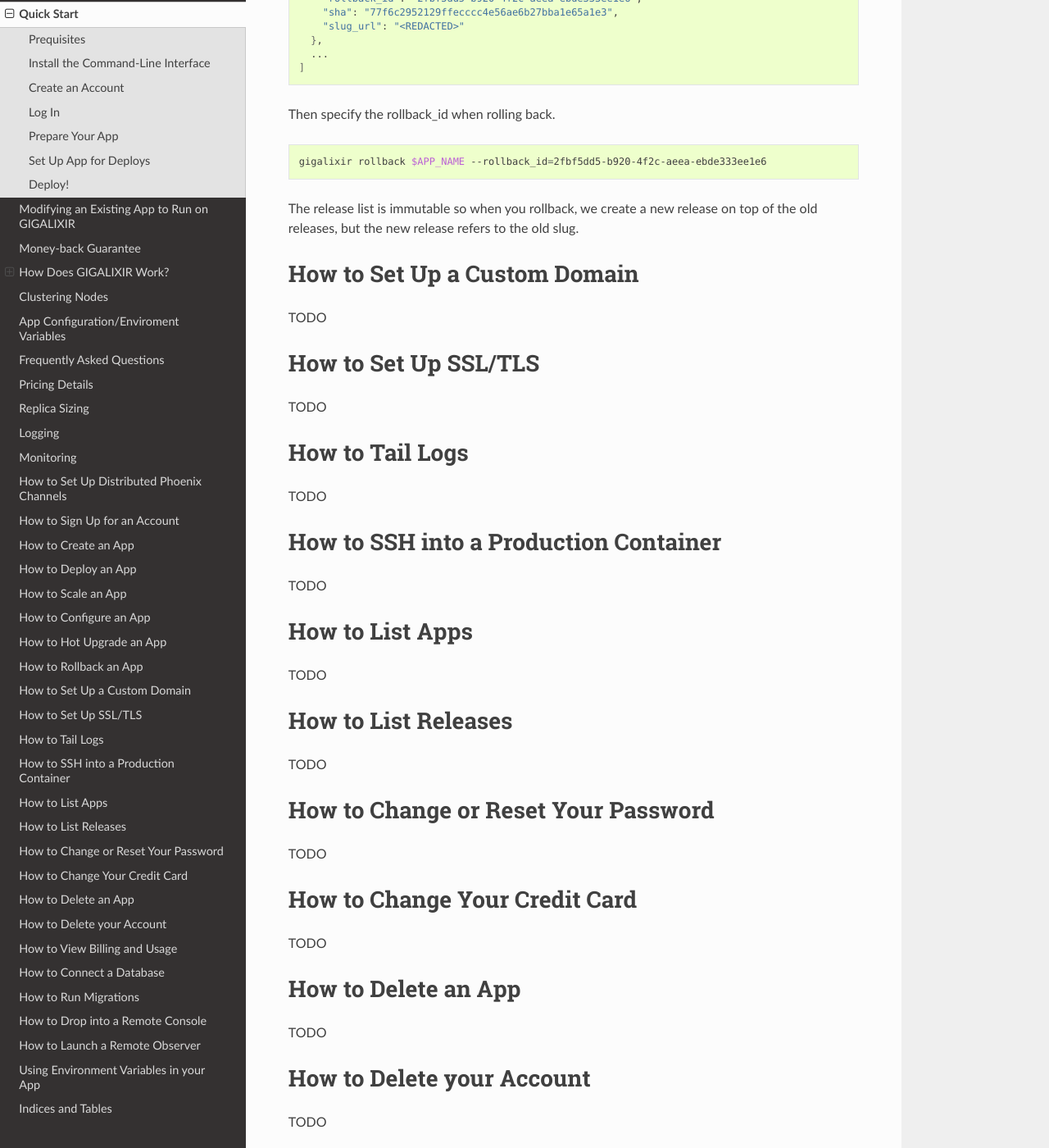
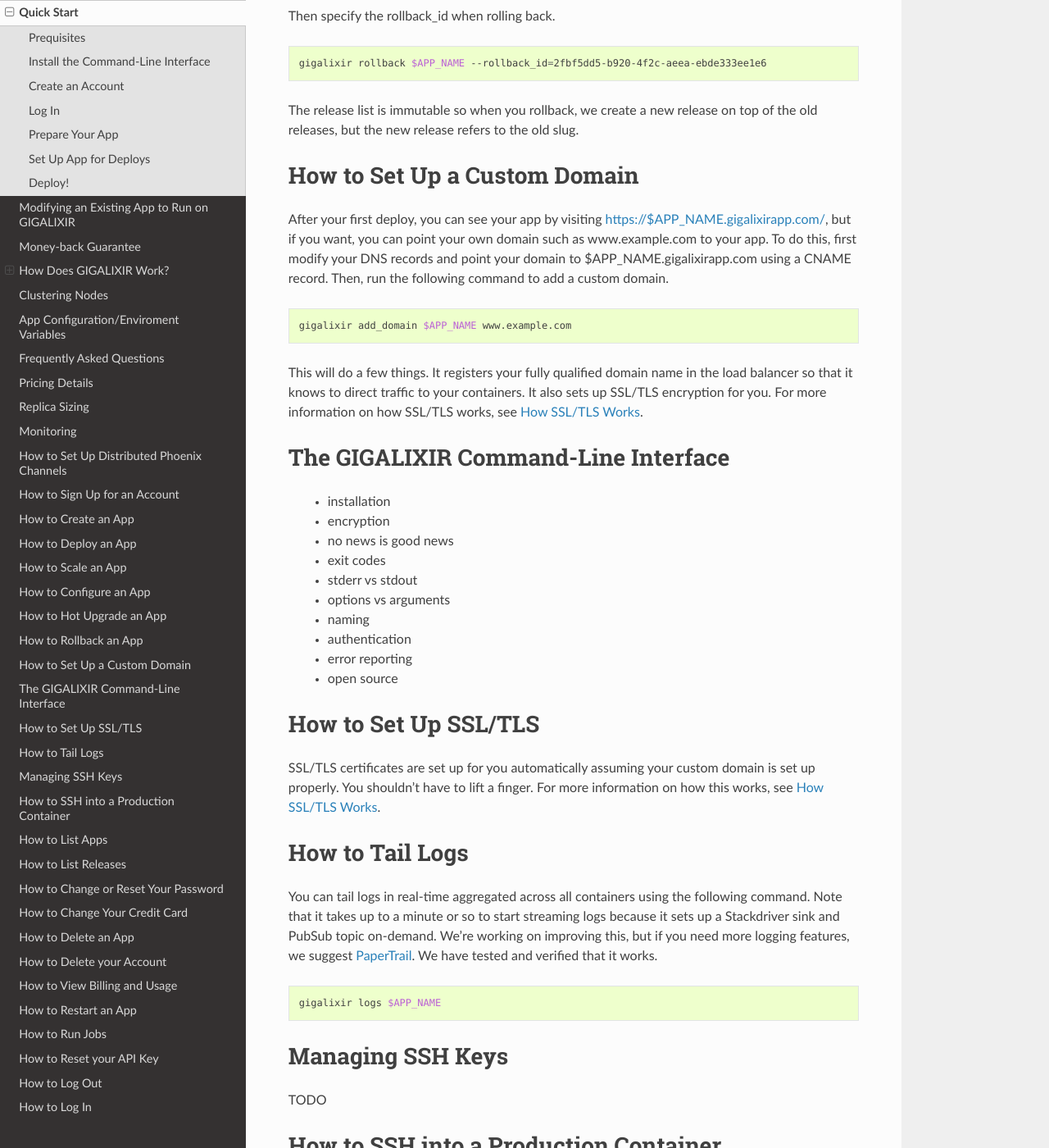
Before and after one commit to gigalixir/gigalixir-cli, a Sphinx documentation site: the page built from docs/source/main.rst, in a window 1280 px wide and 1400 px high, scrolled down 8661 px. Shown: the whole window at 82% size. Built offline with Sphinx 7.4.7 and the Read the Docs theme 2.0.0, drawn with Linux system fonts in a browser that asks for light colours; some of the changed text lies outside the part shown.

Commit message:
more docs.

```diff
--- a/docs/source/main.rst
+++ b/docs/source/main.rst
@@ -174,10 +174,16 @@ Then we create or update your Kubernetes configuration to deploy the app. We cre
 
 The `container that runs your app`_ is a derivative of `heroku/cedar:14`_. The entrypoint is a script that sets up necessary environment variables including those from your `app configuration`_. It also starts an SSH server, installs your SSH keys, downloads the current slug, and executes it. We automatically generate and set up your erlang cookie, distributed node name, and phoenix secret key base for you. We also set up the Kubernetes permissions and libcluster selector you need to `cluster your nodes`_. We poll for your SSH keys every minute in case they have changed.
 
-At this point, your app is running. The Kubernetes ingress controller is routing traffic from your host to the appropriate pods and terminating SSL/TLS for you automatically.
-
+At this point, your app is running. The Kubernetes ingress controller is routing traffic from your host to the appropriate pods and terminating SSL/TLS for you automatically. For more information about how SSL/TLS works, see :ref:`how-tls-works`.
 
 If at any point, the deploy fails, we rollback to the last know good release.
+
+.. _how-tls-works:
+
+How SSL/TLS Works
+-----------------
+
+TODO
 
 Cleaning Your Cache
 -------------------
@@ -278,36 +284,24 @@ TODO
 .. _`replica sizing`:
 
 Replica Sizing
-===============
+==============
 
 TODO
 
-Logging
-===============
-
-You can tail logs in real-time aggregated across all containers using the following command. Note that it
-takes up to a minute or so to start streaming logs because it sets up a Stackdriver sink and PubSub topic
-on-demand. We're working on improving this, but if you need more logging features, we suggest `PaperTrail`_.
-We have tested and verified that it works.
-
-.. code-block:: bash
-
-    gigalixir logs $APP_NAME
-
 Monitoring
-===============
+==========
 
 TODO
 
 How to Set Up Distributed Phoenix Channels
-===============
+==========================================
 
 If you have successfully clustered your nodes, then distributed Phoenix channels *just work* out of
 the box. No need to follow any of the steps described in `Running Elixir and Phoenix projects on a
 cluster of nodes`_. See more information on how to `cluster your nodes`_.
 
 How to Sign Up for an Account
-===============
+=============================
 
 |signup details|
 
@@ -317,7 +311,7 @@ How to Sign Up for an Account
 
 
 How to Create an App
-===============
+====================
 
 |set up app for deploys|
 
@@ -326,7 +320,7 @@ How to Create an App
     gigalixir create_app $YOUR_APP_NAME
 
 How to Deploy an App
-===============
+====================
 
 Deploying an app is done using a git push, the same way you would push code to github. For more information
 about how this works, see `life of a deploy`_.
@@ -336,7 +330,7 @@ about how this works, see `life of a deploy`_.
     git push gigalixir
 
 How to Scale an App
-===============
+===================
 
 You can scale your app by adding more memory and cpu to each container, also called a replica. You can also
 scale by adding more replicas. Both are handled by the following command. For more information about, see
@@ -347,7 +341,7 @@ scale by adding more replicas. Both are handled by the following command. For mo
     gigalixir scale $APP_NAME --replicas=2 --size=0.6
 
 How to Configure an App
-===============
+=======================
 
 All app configuration is done through envirnoment variables. You can get, set, and delete configs using
 the following commands. For more information about using environment variables for app configuration, see
@@ -368,7 +362,7 @@ Elixir app, see :ref:`distillery-replace-os-vars`.
     {}
 
 How to Hot Upgrade an App
-===============
+=========================
 
 To do a hot upgrade, deploy your app with the extra header shown below. You'll need git v2.9.0 for this
 to work. For information on how to install the latest version of git on Ubuntu, see `this stackoverflow question <http://stackoverflow.com/questions/19109542/installing-latest-version-of-git-in-ubuntu>`_. For more information about how hot upgrades work, see :ref:`life-of-a-hot-upgrade`.
@@ -378,7 +372,7 @@ to work. For information on how to install the latest version of git on Ubuntu,
     git -c http.extraheader="GIGALIXIR-HOT: true" push gigalixir
 
 How to Rollback an App
-===============
+======================
 
 To rollback one release, run the following command.
 
@@ -413,74 +407,190 @@ The release list is immutable so when you rollback, we create a new release on t
 but the new release refers to the old slug.
 
 How to Set Up a Custom Domain
-===============
+=============================
 
-TODO
+After your first deploy, you can see your app by visiting https://$APP_NAME.gigalixirapp.com/, but if
+you want, you can point your own domain such as www.example.com to your app. To do this, first modify
+your DNS records and point your domain to $APP_NAME.gigalixirapp.com using a CNAME record. Then, run
+the following command to add a custom domain.
+
+.. code-block:: bash
+
+    gigalixir add_domain $APP_NAME www.example.com
+
+This will do a few things. It registers your fully qualified domain name in the load balancer so that
+it knows to direct traffic to your containers. It also sets up SSL/TLS encryption for you. For more
+information on how SSL/TLS works, see :ref:`how-tls-works`.
+
+The GIGALIXIR Command-Line Interface
+====================================
+
+  - installation
+  - encryption
+  - no news is good news
+  - exit codes
+  - stderr vs stdout
+  - options vs arguments
+  - naming
+  - authentication
+  - error reporting
+  - open source
 
 How to Set Up SSL/TLS
-===============
+=====================
 
-TODO
+SSL/TLS certificates are set up for you automatically assuming your custom domain is set up properly. You
+shouldn't have to lift a finger. For more information on how this works, see :ref:`how-tls-works`.
 
 How to Tail Logs
-===============
+================
+
+You can tail logs in real-time aggregated across all containers using the following command. Note that it
+takes up to a minute or so to start streaming logs because it sets up a Stackdriver sink and PubSub topic
+on-demand. We're working on improving this, but if you need more logging features, we suggest `PaperTrail`_.
+We have tested and verified that it works.
+
+.. code-block:: bash
+
+    gigalixir logs $APP_NAME
+
+
+.. _managing-ssh-keys:
+
+Managing SSH Keys
+=================
 
 TODO
 
 How to SSH into a Production Container
-===============
+======================================
+
+To SSH into a running production container, first, add your public SSH keys to your account. For more information on managing SSH keys, see :ref:`managing-ssh-keys`.
+
+.. code-block:: bash
+
+    gigalixir add_ssh_key "ssh-rsa <REDACTED> foo@gigalixir.com"
+
+Then use the following command to SSH into a live production container. If you are running multiple
+containers, this will put you in a random container. We do not yet support specifying which container you want to SSH to. In order for this work, you must add your public SSH keys to your account.
+
+.. code-block:: bash
+
+    gigalixir ssh $APP_NAME
+
+How to List Apps
+================
+
+To see what apps you own and information about them, run
+
+
+.. code-block:: bash
+
+    gigalixir get_apps
+
+How to List Releases
+====================
+
+Each time you deploy or rollback a new release is generated. To see all your previous releases, run
+
+.. code-block:: bash
+
+    gigalixir get_releases $APP_NAME
+
+How to Change or Reset Your Password
+====================================
+
+To change your password, run
+
+
+.. code-block:: bash
+
+    gigalixir change_password
+
+If you forgot your password, send a reset token to your email address by running the following command and following the instructions in the email.
+
+.. code-block:: bash
+
+    gigalixir send_reset_password_token
+
+How to Change Your Credit Card
+==============================
+
+To change your credit card, run
+
+.. code-block:: bash
+
+    gigalixir set_payment_method
+
+How to Delete an App
+====================
+
+There is currently no way to completely delete an app, but if you scale the replicas down to 0, you will not incur any charges. We are working on implementing this feature.
+
+How to Delete your Account
+==========================
+
+There is currently no way to completely delete an account. We are working on implementing this feature.
+
+How to View Billing and Usage
+=============================
 
 TODO
 
-How to List Apps
-===============
+How to Restart an App
+=====================
 
 TODO
 
-How to List Releases
-===============
+How to Run Jobs
+========================
 
 TODO
 
-How to Change or Reset Your Password
+How to Reset your API Key
+=========================
+
+TODO
+
+How to Log Out
 ==============
 
 TODO
 
-How to Change Your Credit Card
-==============
-
-TODO
-
-How to Delete an App
-==============
-
-TODO
-
-How to Delete your Account
-==============
-
-TODO
-
-How to View Billing and Usage
-==============
+How to Log In
+=============
 
 TODO
 
 How to Connect a Database
-==============
+=========================
 
 TODO
 
 How to Run Migrations
-==============
+=====================
 
 TODO
 
+.. _`Launching a remote console`:
+
 How to Drop into a Remote Console
-==============
+=================================
 
-TODO
+.. code-block:: bash
+
+    gigalixir ssh $APP_NAME -c remote_console
+
+How to Run Distillery Commands
+==============================
+
+Since we use Distillery to build releases, we also get all the commands Distillery provides such as ping, rpc, command, and eval. `Launching a remote console`_ is just a special case of this. To run a Distillery command, run the command below. For a complete list of commands, see `Distillery's boot.eex`_.
+
+.. code-block:: bash
+
+    gigalixir ssh $APP_NAME -c $COMMAND
+
+.. _`Distillery's boot.eex`: https://github.com/bitwalker/distillery/blob/master/priv/templates/boot.eex#L417
 
 How to Launch a Remote Observer
 ===============================
```
